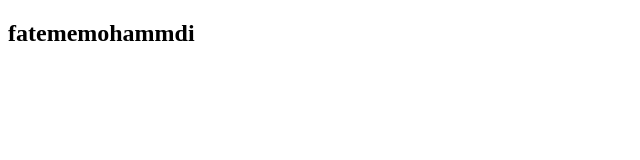
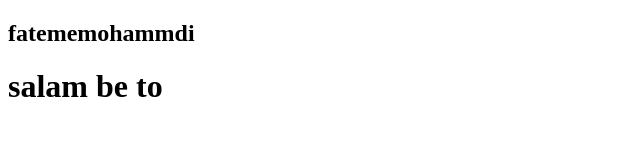
Before and after one commit to FMaliabadi/firstproject, a plain HTML site: page index.html in a window 1280 px wide. Shown: the whole page, without its empty margins (0-640 px from the left). Drawn offline with Linux system fonts and the light colour scheme.

Commit message:
in file ro man commit kardam

```diff
--- a/index.html
+++ b/index.html
@@ -7,5 +7,6 @@
 </head>
 <body>
        <h2>fatememohammdi</h2>
+       <h1>salam be to</h1>
 </body>
 </html>
--- a/javascript/script.js
+++ b/javascript/script.js
@@ -1,2 +1,3 @@
-console.log("botostart")
-console.log("in yek tamrin ast ")
+console.log("botostart");
+console.log("in yek tamrin ast ");
+console.log("khodahafez");
```
